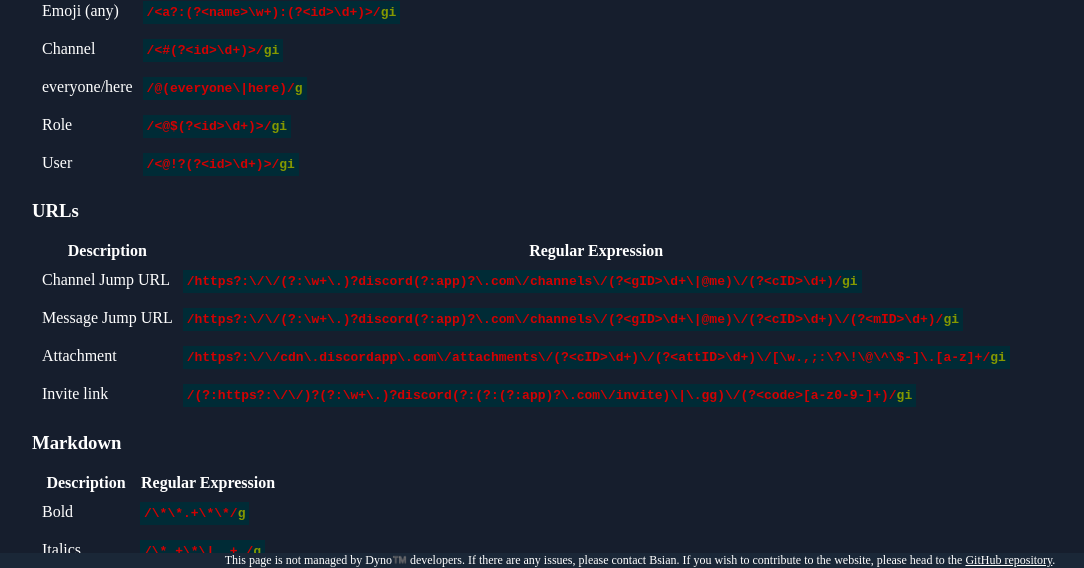
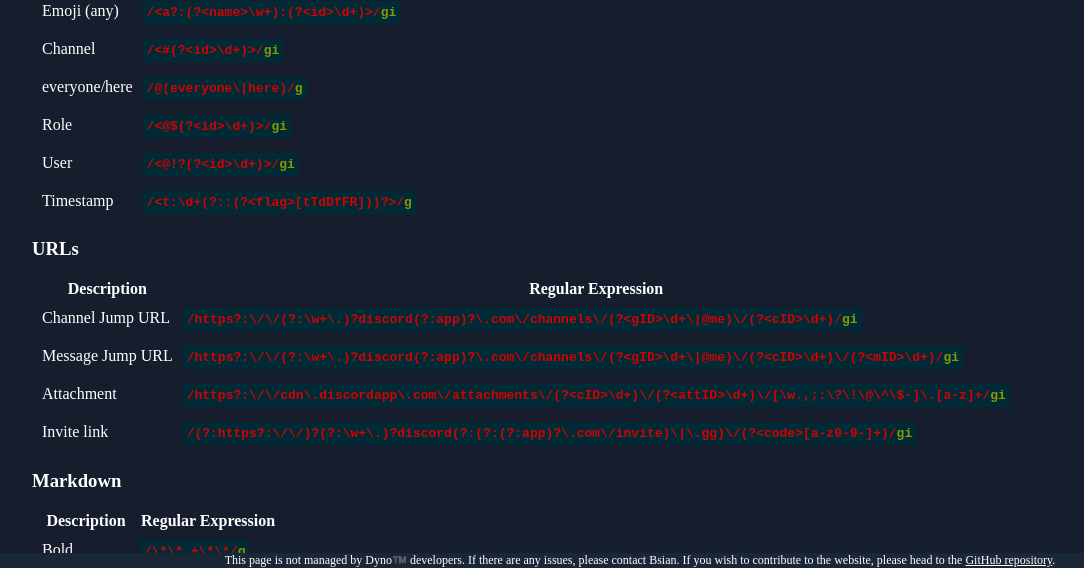
Before and after one commit to bsian03/Dyno-Code-Talk, a Jekyll site: the page built from references/index.md, in a window 1280 px wide and 900 px high, cut to the strip 332-900 px from the top of the window. Shown: the whole strip, without its empty margins (0-1084 px from the left). Built offline with Jekyll 4.4.1, drawn with Linux system fonts in a browser that asks for light colours; nearby versions of some CDN libraries; some web fonts are replaced; our own code applies the rules of GitHub Pages for plain Markdown files; library files that are not in the unit come from our copies.

Commit message:
Add timestamp flag

```diff
--- a/references/index.md
+++ b/references/index.md
@@ -5,13 +5,14 @@ Here is a list of maybe useful information that you can use in your projects. Pl
 ## Discord Regular Expressions
 ### Parsed/Mentions
 
-| Description   | Regular Expression                 |
-| ------------- |------------------------------------|
-| Emoji (any)   | `/<a?:(?<name>\w+):(?<id>\d+)>/gi` |
-| Channel       | `/<#(?<id>\d+)>/gi`                |
-| everyone/here | `/@(everyone\|here)/g`             |
-| Role          | `/<@$(?<id>\d+)>/gi`               |
-| User          | `/<@!?(?<id>\d+)>/gi`              |
+| Description   | Regular Expression                   |
+| ------------- | ------------------------------------ |
+| Emoji (any)   | `/<a?:(?<name>\w+):(?<id>\d+)>/gi`   |
+| Channel       | `/<#(?<id>\d+)>/gi`                  |
+| everyone/here | `/@(everyone\|here)/g`               |
+| Role          | `/<@$(?<id>\d+)>/gi`                 |
+| User          | `/<@!?(?<id>\d+)>/gi`                |
+| Timestamp     | `/<t:\d+(?::(?<flag>[tTdDfFR]))?>/g` |
 
 ### URLs
 
```
